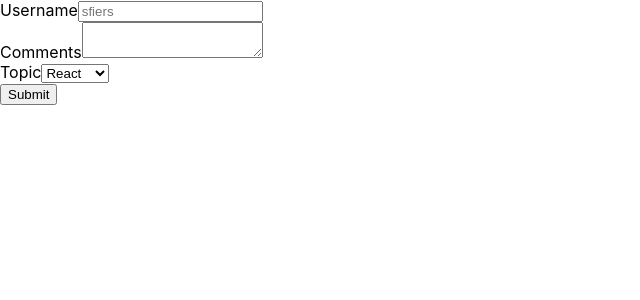
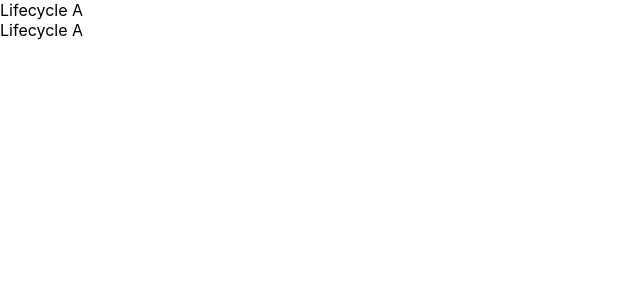
Before and after one commit to sfiers/ReactJS, a React (Create React App) app: page / in a window 1280 px wide. Shown: the top 300 px of the page, without its empty margins (0-640 px from the left). Built offline with nearby package versions, Linux system fonts and the light colour scheme.

Commit message:
23 Component Mounting Lifecycle Methods

```diff
--- a/src/components/App.js
+++ b/src/components/App.js
@@ -13,11 +13,13 @@
 import UserGreeting from './UserGreeting.js';
 import NameList from './NameList.js';
 import Form from './Form.js';
+import LifecycleA from './LifecycleA.js';
 
 function App() {
   return (
     <div className="App">
-      <Form/>
+      <LifecycleA/>
+      {/* <Form/> */}
       {/* <NameList /> */}
       {/* <UserGreeting /> */}
       {/* <ParentComponent /> */}
--- a/src/components/Form.js
+++ b/src/components/Form.js
@@ -7,7 +7,7 @@
         this.state = {
             username: '',
             comment: '',
-            topic: ''
+            topic: 'react'
         }
         // this.handleUsernameChange = this.handleUsernameChange.bind(this)
     }
--- /dev/null
+++ b/src/components/LifecycleA.js
@@ -0,0 +1,34 @@
+import React, { Component } from 'react'
+import LifecycleB from './LifecycleB'
+
+class LifecycleA extends Component {
+    constructor(props) {
+        super(props)
+
+        this.state = {
+             name: 'Simon'
+        }
+        console.log('LifecycleA constructor')
+    }
+
+    static getDerivedStateFromProps(props, state) {
+        console.log('LifecycleA getDerivedStateFromProps')
+        return null
+    }
+
+    componentDidMount() {
+        console.log('LifecycleA componentDidMount')
+    }
+
+    render() {
+        console.log('LifecycleA render')
+        return (
+            <div>
+                <div>Lifecycle A</div>
+                <LifecycleB/>
+            </div>
+        )
+    }
+}
+
+export default LifecycleA
--- /dev/null
+++ b/src/components/LifecycleB.js
@@ -0,0 +1,32 @@
+import React, { Component } from 'react'
+
+class LifecycleB extends Component {
+    constructor(props) {
+        super(props)
+
+        this.state = {
+             name: 'Simon'
+        }
+        console.log('LifecycleB constructor')
+    }
+
+    static getDerivedStateFromProps(props, state) {
+        console.log('LifecycleB getDerivedStateFromProps')
+        return null
+    }
+
+    componentDidMount() {
+        console.log('LifecycleB componentDidMount')
+    }
+
+    render() {
+        console.log('LifecycleB render')
+        return (
+            <div>
+                Lifecycle A
+            </div>
+        )
+    }
+}
+
+export default LifecycleB
```
